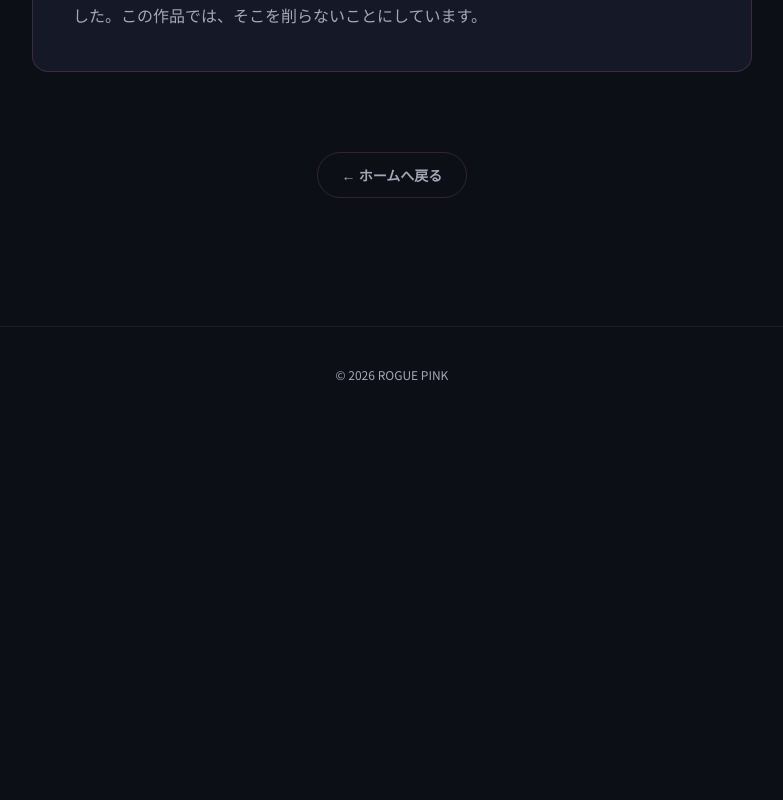
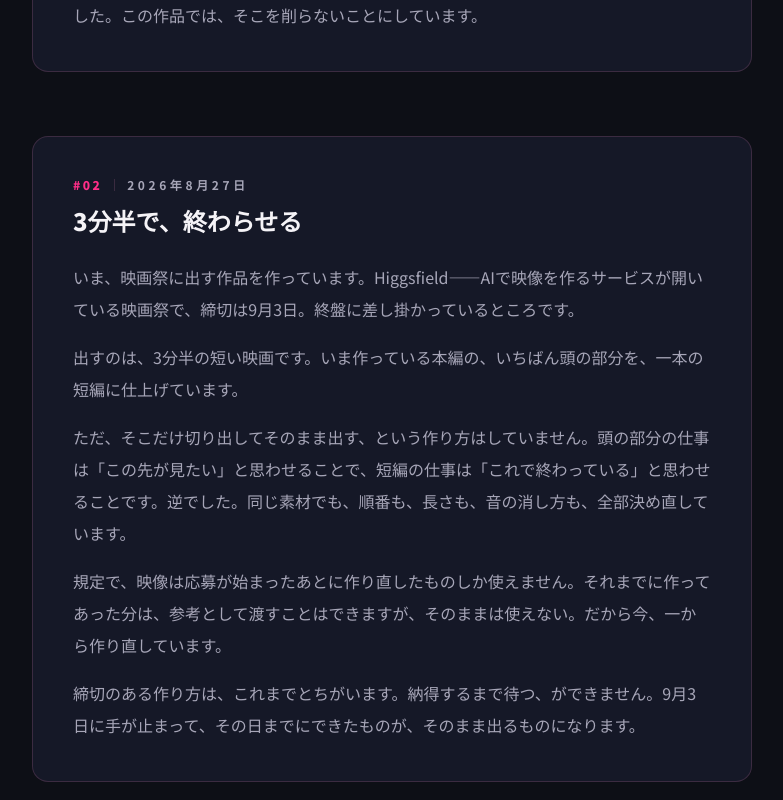
Before and after one commit to nakanointeria5963-alt/home-page, a Next.js app: page /journal in a window 1280 px wide. Shown: the part 1460-2260 px from the top of the page, without its empty margins (248-1031 px from the left). Before the commit the page ends 1883 px from the top, so only its background shows below. Built offline with nearby package versions, Linux system fonts and the light colour scheme.

Commit message:
制作日誌 #02「3分半で、終わらせる」を公開

```diff
--- a/src/app/journal/entries.ts
+++ b/src/app/journal/entries.ts
@@ -21,6 +21,19 @@ export function formatNo(no: number): string {
 
 // 新しい日誌は配列の先頭に追加する。no は「今の最大値 + 1」を必ず手で入れる
 export const JOURNAL_ENTRIES: JournalEntry[] = [
+  {
+    no: 2,
+    slug: "2026-08-27-3pun-han",
+    date: "2026-08-27",
+    title: "3分半で、終わらせる",
+    paragraphs: [
+      "いま、映画祭に出す作品を作っています。Higgsfield——AIで映像を作るサービスが開いている映画祭で、締切は9月3日。終盤に差し掛かっているところです。",
+      "出すのは、3分半の短い映画です。いま作っている本編の、いちばん頭の部分を、一本の短編に仕上げています。",
+      "ただ、そこだけ切り出してそのまま出す、という作り方はしていません。頭の部分の仕事は「この先が見たい」と思わせることで、短編の仕事は「これで終わっている」と思わせることです。逆でした。同じ素材でも、順番も、長さも、音の消し方も、全部決め直しています。",
+      "規定で、映像は応募が始まったあとに作り直したものしか使えません。それまでに作ってあった分は、参考として渡すことはできますが、そのままは使えない。だから今、一から作り直しています。",
+      "締切のある作り方は、これまでとちがいます。納得するまで待つ、ができません。9月3日に手が止まって、その日までにできたものが、そのまま出るものになります。",
+    ],
+  },
   {
     no: 1,
     slug: "2026-08-20-tashikameru",
```
